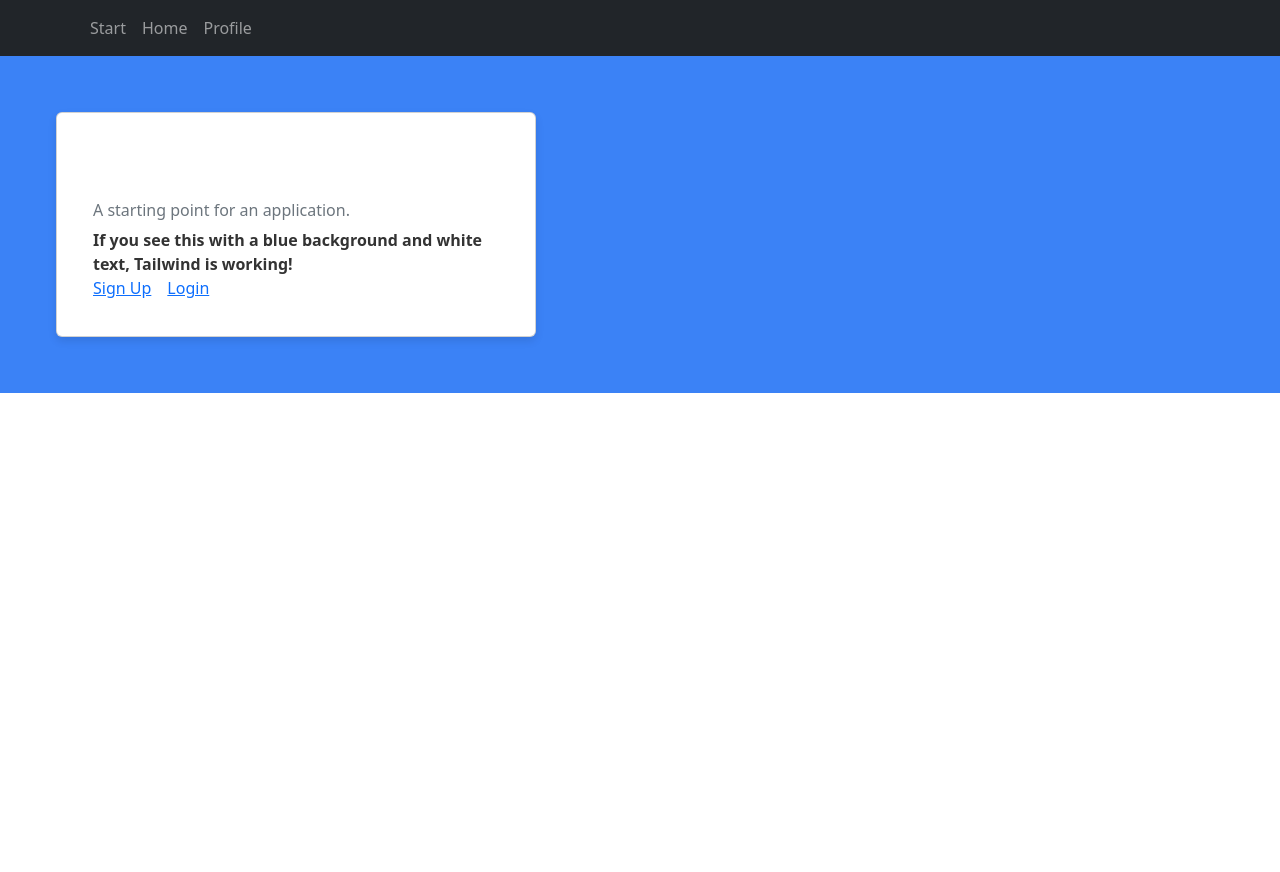
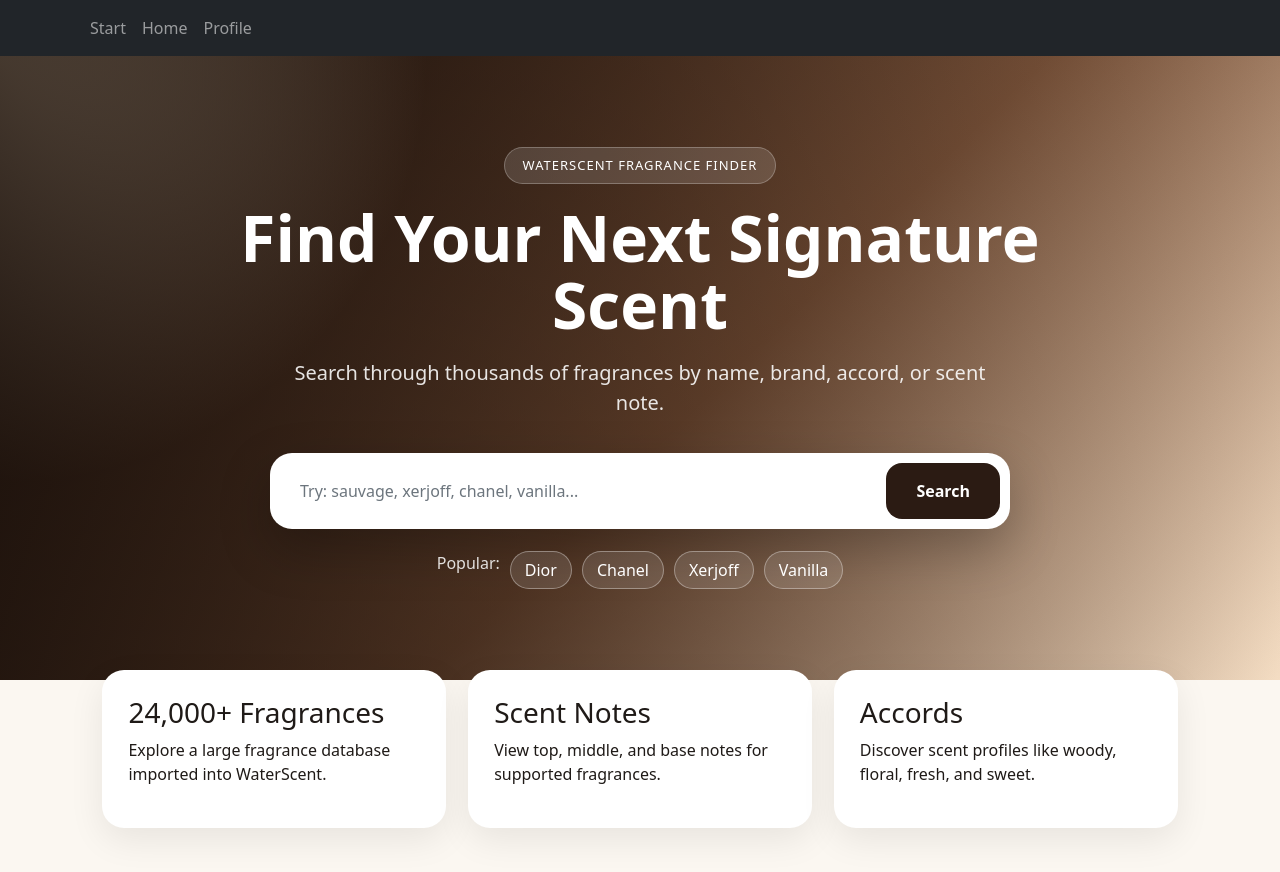
Before and after one commit to chrisfiguereo1/Capstone, a React (Create React App) app in the folder frontend/: page / in a window 1280 px wide. Shown: the top 872 px of the page. Before the commit the page ends 800 px from the top, so only its background shows below. Built offline with nearby package versions, Linux system fonts and the light colour scheme.

Commit message:
new page

```diff
--- a/frontend/src/components/pages/landingPage.js
+++ b/frontend/src/components/pages/landingPage.js
@@ -1,23 +1,406 @@
-import React from 'react'
-import Card from 'react-bootstrap/Card';
+import React, { useState } from "react";
+import Card from "react-bootstrap/Card";
+import Button from "react-bootstrap/Button";
+import Form from "react-bootstrap/Form";
 
 const Landingpage = () => {
+  const [search, setSearch] = useState("");
+  const [fragrances, setFragrances] = useState([]);
+  const [loading, setLoading] = useState(false);
+  const [searched, setSearched] = useState(false);
 
-    return (
-        <div className="bg-blue-500 text-white p-5">
-            <Card style={{ width: '30rem' }} className="mx-2 my-2">
-                <Card.Body>
-                    <Card.Title>Professor Brockenbrough's User Skeleton App</Card.Title>
-                    <Card.Subtitle className="mb-2 text-muted">A starting point for an application.</Card.Subtitle>
-                    <Card.Text>
-                        If you see this with a blue background and white text, Tailwind is working!
-                    </Card.Text>
-                    <Card.Link href="/signup">Sign Up</Card.Link>
-                    <Card.Link href="/login">Login</Card.Link>
-                </Card.Body>
-            </Card>
+  const handleSearch = async (e) => {
+    e.preventDefault();
+
+    if (!search.trim()) return;
+
+    try {
+      setLoading(true);
+      setSearched(true);
+
+      const response = await fetch(
+        `http://localhost:8081/api/fragrances/search?q=${encodeURIComponent(
+          search
+        )}`
+      );
+
+      const data = await response.json();
+      setFragrances(Array.isArray(data) ? data : []);
+    } catch (error) {
+      console.error("Search error:", error);
+      setFragrances([]);
+    } finally {
+      setLoading(false);
+    }
+  };
+
+  const quickSearch = async (value) => {
+    setSearch(value);
+
+    try {
+      setLoading(true);
+      setSearched(true);
+
+      const response = await fetch(
+        `http://localhost:8081/api/fragrances/search?q=${encodeURIComponent(
+          value
+        )}`
+      );
+
+      const data = await response.json();
+      setFragrances(Array.isArray(data) ? data : []);
+    } catch (error) {
+      console.error("Search error:", error);
+      setFragrances([]);
+    } finally {
+      setLoading(false);
+    }
+  };
+
+  return (
+    <div style={styles.page}>
+      <section style={styles.hero}>
+        <div style={styles.overlay}></div>
+
+        <div style={styles.heroContent}>
+          <p style={styles.badge}>WaterScent Fragrance Finder</p>
+
+          <h1 style={styles.title}>Find Your Next Signature Scent</h1>
+
+          <p style={styles.subtitle}>
+            Search through thousands of fragrances by name, brand, accord, or
+            scent note.
+          </p>
+
+          <Form onSubmit={handleSearch} style={styles.searchBox}>
+            <Form.Control
+              type="text"
+              placeholder="Try: sauvage, xerjoff, chanel, vanilla..."
+              value={search}
+              onChange={(e) => setSearch(e.target.value)}
+              style={styles.searchInput}
+            />
+
+            <Button type="submit" style={styles.searchButton}>
+              Search
+            </Button>
+          </Form>
+
+          <div style={styles.quickLinks}>
+            <span>Popular:</span>
+
+            <button onClick={() => quickSearch("dior")} style={styles.quickBtn}>
+              Dior
+            </button>
+
+            <button onClick={() => quickSearch("chanel")} style={styles.quickBtn}>
+              Chanel
+            </button>
+
+            <button onClick={() => quickSearch("xerjoff")} style={styles.quickBtn}>
+              Xerjoff
+            </button>
+
+            <button onClick={() => quickSearch("vanilla")} style={styles.quickBtn}>
+              Vanilla
+            </button>
+          </div>
         </div>
-    )
-}
+      </section>
+
+      <section style={styles.infoSection}>
+        <div style={styles.infoCard}>
+          <h3>24,000+ Fragrances</h3>
+          <p>Explore a large fragrance database imported into WaterScent.</p>
+        </div>
+
+        <div style={styles.infoCard}>
+          <h3>Scent Notes</h3>
+          <p>View top, middle, and base notes for supported fragrances.</p>
+        </div>
+
+        <div style={styles.infoCard}>
+          <h3>Accords</h3>
+          <p>Discover scent profiles like woody, floral, fresh, and sweet.</p>
+        </div>
+      </section>
+
+      <section style={styles.resultsSection}>
+        {loading && <p style={styles.status}>Searching fragrances...</p>}
+
+        {!loading && searched && fragrances.length === 0 && (
+          <p style={styles.status}>No fragrances found. Try another search.</p>
+        )}
+
+        {fragrances.length > 0 && (
+          <>
+            <h2 style={styles.resultsTitle}>Search Results</h2>
+
+            <div style={styles.grid}>
+              {fragrances.map((fragrance) => (
+                <Card key={fragrance._id} style={styles.card}>
+                  <Card.Body>
+                    <div style={styles.bottleBox}>🧴</div>
+
+                    <Card.Title style={styles.cardTitle}>
+                      {fragrance.name || "Unknown Fragrance"}
+                    </Card.Title>
+
+                    <Card.Subtitle style={styles.brand}>
+                      {fragrance.brand || "Unknown Brand"}
+                    </Card.Subtitle>
+
+                    <p style={styles.meta}>
+                      {fragrance.gender || "Unknown"} •{" "}
+                      {fragrance.year || "Year N/A"}
+                    </p>
+
+                    <p style={styles.rating}>
+                      Rating: {fragrance.ratingValue || "N/A"}
+                    </p>
+
+                    <div style={styles.accords}>
+                      {fragrance.accords?.slice(0, 4).map((accord, index) => (
+                        <span key={index} style={styles.accord}>
+                          {accord}
+                        </span>
+                      ))}
+                    </div>
+
+                    <div style={styles.notes}>
+                      {fragrance.notes?.top?.length > 0 && (
+                        <p>
+                          <strong>Top:</strong>{" "}
+                          {fragrance.notes.top.slice(0, 3).join(", ")}
+                        </p>
+                      )}
+
+                      {fragrance.notes?.middle?.length > 0 && (
+                        <p>
+                          <strong>Middle:</strong>{" "}
+                          {fragrance.notes.middle.slice(0, 3).join(", ")}
+                        </p>
+                      )}
+
+                      {fragrance.notes?.base?.length > 0 && (
+                        <p>
+                          <strong>Base:</strong>{" "}
+                          {fragrance.notes.base.slice(0, 3).join(", ")}
+                        </p>
+                      )}
+                    </div>
+                  </Card.Body>
+                </Card>
+              ))}
+            </div>
+          </>
+        )}
+      </section>
+    </div>
+  );
+};
+
+const styles = {
+  page: {
+    minHeight: "100vh",
+    backgroundColor: "#fbf7f1",
+    color: "#1f1a17",
+  },
+
+  hero: {
+    position: "relative",
+    minHeight: "78vh",
+    display: "flex",
+    alignItems: "center",
+    justifyContent: "center",
+    padding: "80px 20px",
+    background:
+      "radial-gradient(circle at top left, #f3d7b7 0%, transparent 30%), linear-gradient(135deg, #2b1b13 0%, #7b5136 55%, #f4dcc1 100%)",
+    overflow: "hidden",
+  },
+
+  overlay: {
+    position: "absolute",
+    inset: 0,
+    background:
+      "linear-gradient(90deg, rgba(20,12,8,0.78), rgba(20,12,8,0.38), rgba(255,255,255,0.04))",
+  },
+
+  heroContent: {
+    position: "relative",
+    zIndex: 1,
+    maxWidth: "880px",
+    textAlign: "center",
+    color: "white",
+  },
+
+  badge: {
+    display: "inline-block",
+    padding: "8px 18px",
+    borderRadius: "999px",
+    backgroundColor: "rgba(255,255,255,0.14)",
+    border: "1px solid rgba(255,255,255,0.25)",
+    marginBottom: "20px",
+    letterSpacing: "1px",
+    textTransform: "uppercase",
+    fontSize: "13px",
+  },
+
+  title: {
+    fontSize: "64px",
+    fontWeight: "800",
+    lineHeight: "1.05",
+    marginBottom: "20px",
+  },
+
+  subtitle: {
+    fontSize: "20px",
+    maxWidth: "700px",
+    margin: "0 auto 35px",
+    color: "rgba(255,255,255,0.88)",
+  },
+
+  searchBox: {
+    display: "flex",
+    backgroundColor: "white",
+    borderRadius: "22px",
+    padding: "10px",
+    maxWidth: "740px",
+    margin: "0 auto",
+    boxShadow: "0 20px 50px rgba(0,0,0,0.25)",
+  },
+
+  searchInput: {
+    border: "none",
+    boxShadow: "none",
+    fontSize: "16px",
+    padding: "16px 20px",
+  },
+
+  searchButton: {
+    border: "none",
+    backgroundColor: "#2b1b13",
+    padding: "0 30px",
+    borderRadius: "16px",
+    fontWeight: "600",
+  },
+
+  quickLinks: {
+    marginTop: "22px",
+    display: "flex",
+    justifyContent: "center",
+    gap: "10px",
+    flexWrap: "wrap",
+    color: "rgba(255,255,255,0.85)",
+  },
+
+  quickBtn: {
+    border: "1px solid rgba(255,255,255,0.35)",
+    backgroundColor: "rgba(255,255,255,0.12)",
+    color: "white",
+    borderRadius: "999px",
+    padding: "6px 14px",
+    cursor: "pointer",
+  },
+
+  infoSection: {
+    display: "grid",
+    gridTemplateColumns: "repeat(auto-fit, minmax(220px, 1fr))",
+    gap: "22px",
+    padding: "45px 8%",
+    marginTop: "-55px",
+    position: "relative",
+    zIndex: 2,
+  },
+
+  infoCard: {
+    backgroundColor: "white",
+    borderRadius: "22px",
+    padding: "26px",
+    boxShadow: "0 12px 35px rgba(0,0,0,0.08)",
+  },
+
+  resultsSection: {
+    padding: "20px 8% 70px",
+  },
+
+  resultsTitle: {
+    fontSize: "32px",
+    marginBottom: "24px",
+  },
+
+  status: {
+    textAlign: "center",
+    color: "#6c5b4d",
+    fontSize: "18px",
+  },
+
+  grid: {
+    display: "grid",
+    gridTemplateColumns: "repeat(auto-fill, minmax(260px, 1fr))",
+    gap: "24px",
+  },
+
+  card: {
+    border: "none",
+    borderRadius: "22px",
+    boxShadow: "0 10px 30px rgba(0,0,0,0.08)",
+    overflow: "hidden",
+  },
+
+  bottleBox: {
+    height: "145px",
+    borderRadius: "18px",
+    background: "linear-gradient(135deg, #f5e6d3, #fff8ef)",
+    display: "flex",
+    alignItems: "center",
+    justifyContent: "center",
+    fontSize: "54px",
+    marginBottom: "18px",
+  },
+
+  cardTitle: {
+    textTransform: "capitalize",
+    fontWeight: "700",
+  },
+
+  brand: {
+    textTransform: "capitalize",
+    color: "#8b5e3c",
+    marginBottom: "12px",
+  },
+
+  meta: {
+    color: "#6c6c6c",
+    fontSize: "14px",
+  },
+
+  rating: {
+    color: "#2b1b13",
+    fontWeight: "600",
+  },
+
+  accords: {
+    display: "flex",
+    gap: "7px",
+    flexWrap: "wrap",
+    marginTop: "12px",
+  },
+
+  accord: {
+    backgroundColor: "#efe1cf",
+    color: "#6d4328",
+    padding: "6px 10px",
+    borderRadius: "999px",
+    fontSize: "12px",
+    textTransform: "capitalize",
+  },
+
+  notes: {
+    marginTop: "14px",
+    fontSize: "13px",
+    color: "#5f5249",
+  },
+};
 
 export default Landingpage;
```
Also changed, not shown: 1 other file (tests, documents, lock files or other folders).
